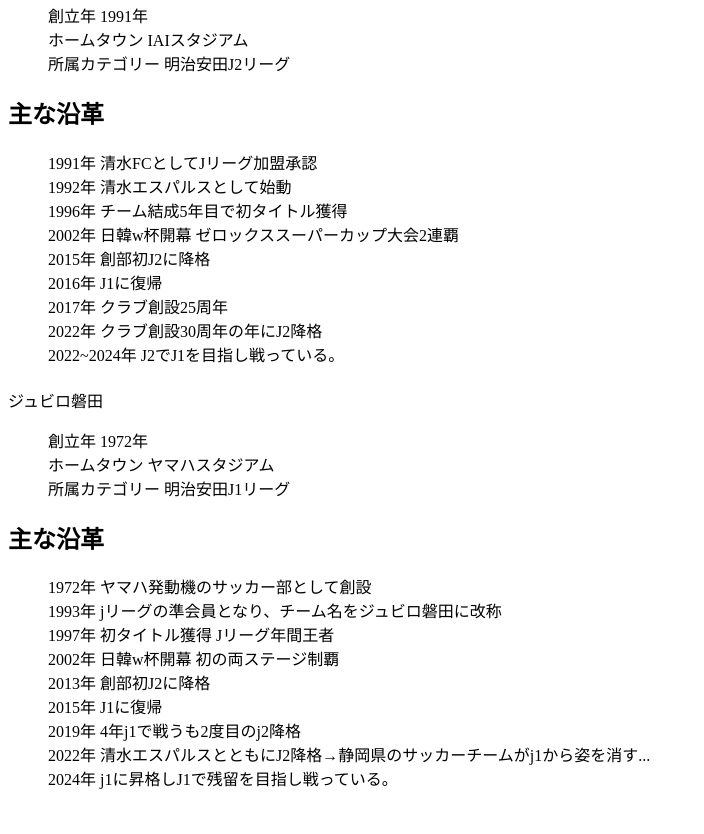
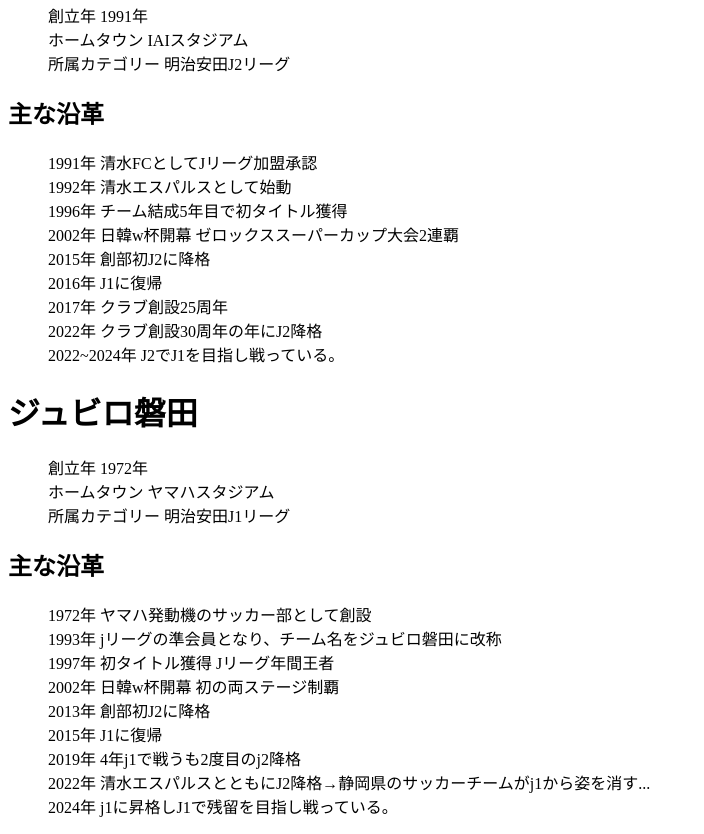
Before and after one commit to soraootuka/project7-15, a plain HTML site: page index.html in a window 1280 px wide. Shown: the part 2024-2858 px from the top of the page, without its empty margins (0-704 px from the left). Before the commit the page ends 2830 px from the top, so only its background shows below. Drawn offline with Linux system fonts and the light colour scheme; files whose address does not match are found by name.

Commit message:
Update index.html

```diff
--- a/index.html
+++ b/index.html
@@ -49,7 +49,7 @@
 <dd>2022~2024年 J2でJ1を目指し戦っている。</dd>
 </dl>
 
- <h1></h1>ジュビロ磐田
+ <h1>ジュビロ磐田</h1>
 <dl>
 <dd>創立年 1972年</dd>
 <dd>ホームタウン ヤマハスタジアム</dd>
```
